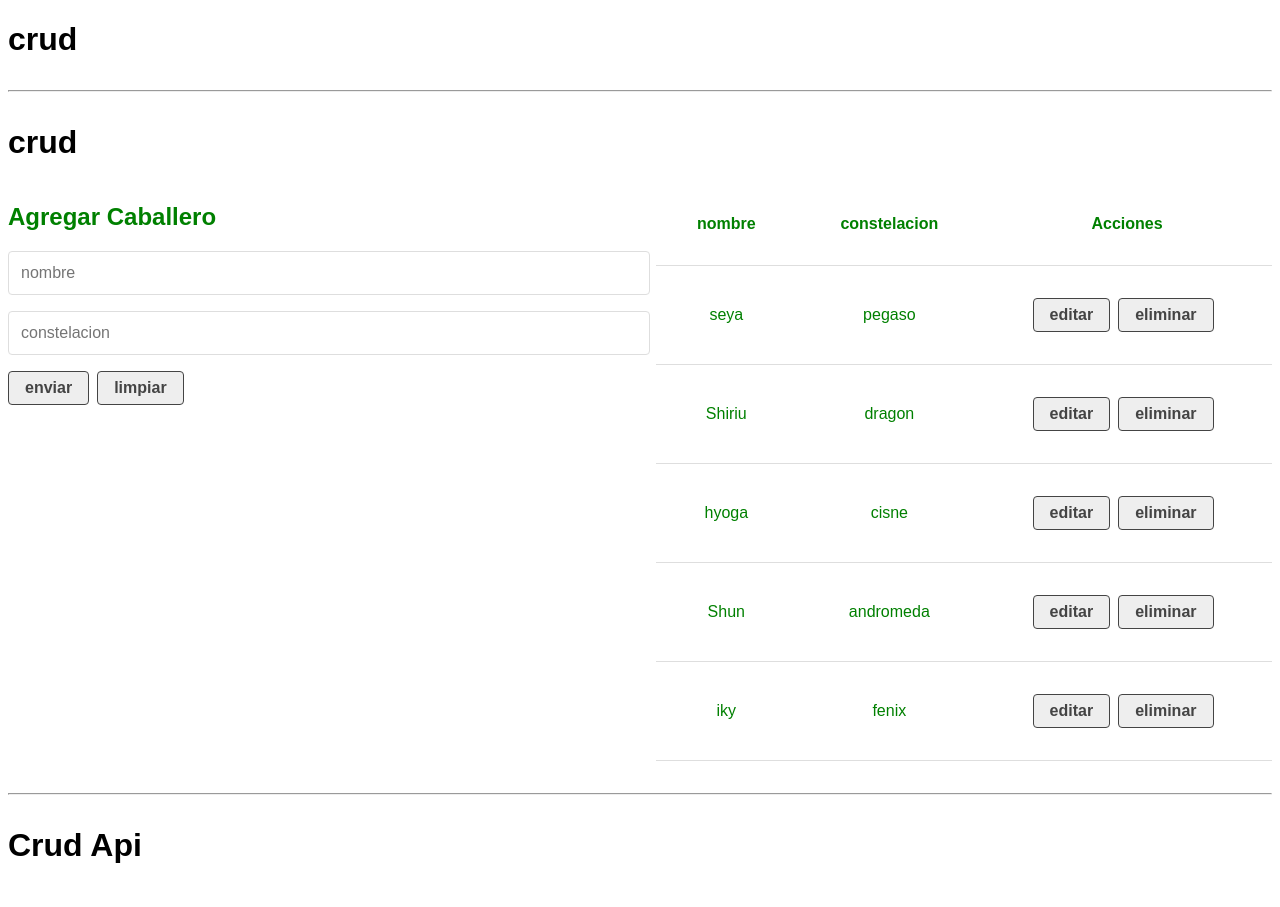
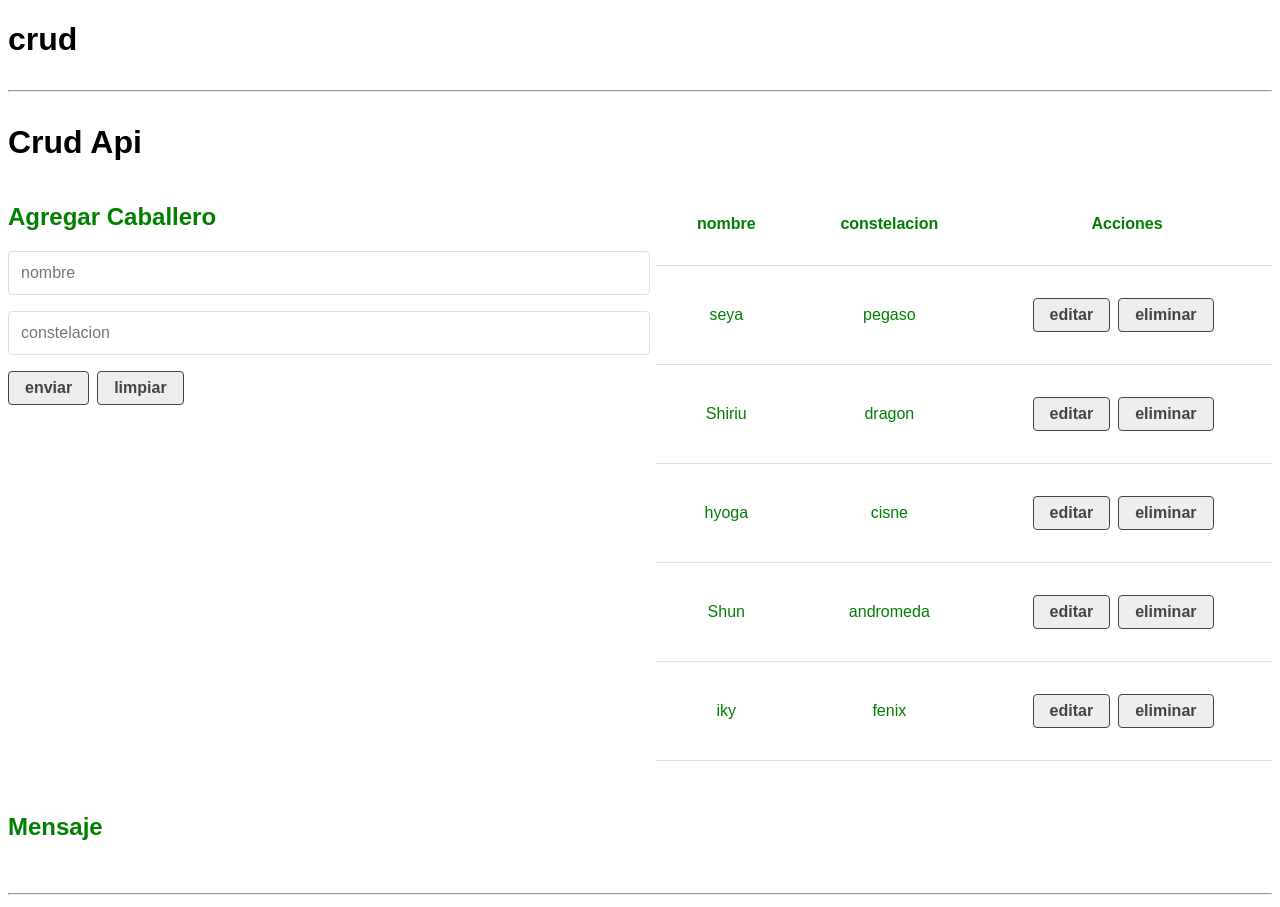
Before and after one commit to pichar376/reactRutas, a React (Create React App) app in the folder Documents/crud2/my-crud2/: page / in a window 1280 px wide. Shown: the top 907 px of the page. Built offline with nearby package versions, Linux system fonts and the light colour scheme; data requests are answered from the project's data file.

Commit message:
en este commit estamos agregando una peticion local a json server

```diff
--- a/Documents/crud2/my-crud2/src/App.js
+++ b/Documents/crud2/my-crud2/src/App.js
@@ -6,9 +6,9 @@ function App() {
     <h1>crud
       </h1>
       <hr/>
+      <CrudApi/>
+      <hr/>
       <Crud/>
-      <hr/>
-      <CrudApi/>
       </div>
 
   );
--- a/Documents/crud2/my-crud2/src/components/CrudApi.js
+++ b/Documents/crud2/my-crud2/src/components/CrudApi.js
@@ -2,6 +2,8 @@ import React, { useState,useEffect } from 'react';
 import { helpHttp } from '../helpers/helpHttp';
 import Form from"./crudform"
 import Table from "./table"
+import Loader from"./Loader"
+import Mensaje from "./Mensaje"
 const initialDb=[
   {id:1,name:"seya",constelacion:"pegaso",}
   ,{id:2,name:"Shiriu",constelacion:"dragon",}
@@ -9,24 +11,27 @@ const initialDb=[
   ,{id:4,name:"Shun",constelacion:"andromeda",}
   ,{id:5,name:"iky",constelacion:"fenix",}];
 function CrudApi() {
-  const [db, setDb] = useState([]);
+  const [db, setDb] = useState(null);
   const [dataToEdit, setDataToEdit] = useState(null);
-
-
+ const [error, setError] = useState(null);
+ const [loading, setLoading] = useState(false);
 let api=helpHttp();
 let url="http://localhost:5000/santos";
 
  useEffect(() => {
+setLoading(true);
+
    api.get(url).then((res)=>{
-    //{console.log(res)
+    console.log(res)
     if (!res.err) {
       setDb(res)
     }else{
       setDb(null)
     }
+    setLoading(false);
  })
 
- }, []);
+ }, [url]);
 
 
 
@@ -41,7 +46,7 @@ let url="http://localhost:5000/santos";
   setDb(newData)
   };
   const deleteData=(id,el)=>{
-    const isDelete =window.confirm(`estas segurpo de eliminar a el caballero ${el.name} con el id ${id}`)
+    const isDelete =window.confirm(`estas seguro de eliminar a el caballero ${el.name} con el id ${id}`)
 
   if (isDelete){
    let newData=db.filter(el=>el.id!=id);
@@ -56,9 +61,18 @@ let url="http://localhost:5000/santos";
     <h1>Crud Api</h1>
     <article className="grid-1-2">
     <Form createData={createData} updateData={updateData} dataToEdit={dataToEdit} setDataToEdit={setDataToEdit}/>
+
+    {loading&&<Loader/>}
+
+
+    {error&&<Mensaje/>}
+    {db&&
+
     <Table data={db}
     setDataToEdit={setDataToEdit}
-    deleteData={deleteData}/>
+    deleteData={deleteData}/>}
+    <Mensaje/>
+
     </article>
     </div>
    );
--- /dev/null
+++ b/Documents/crud2/my-crud2/src/components/Loader.js
@@ -0,0 +1,9 @@
+import React from 'react';
+function Loader() {
+  return ( <>
+  <h1>Loader</h1>
+
+  </> );
+}
+
+export default Loader;
--- /dev/null
+++ b/Documents/crud2/my-crud2/src/components/Mensaje.js
@@ -0,0 +1,10 @@
+import React from 'react';
+
+
+function Mensaje() {
+  return ( <>
+  <h1>Mensaje</h1>
+  </> );
+}
+
+export default Mensaje;
--- a/Documents/crud2/my-crud2/src/helpers/helpHttp.js
+++ b/Documents/crud2/my-crud2/src/helpers/helpHttp.js
@@ -16,7 +16,7 @@ options.body=JSON.stringify(options.body)||false;
 
 if(!options.body) delete options.body;
 
-//console.log(options);
+console.log(options);
 
 setTimeout(() =>
   controller.abort()
```
Also changed, not shown: Documents/crud2/my-crud2/src/components/Loader.css (added).
